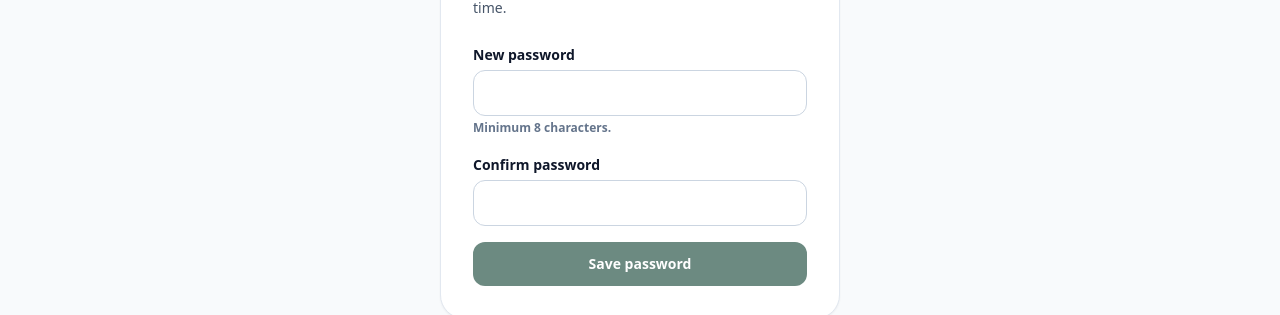
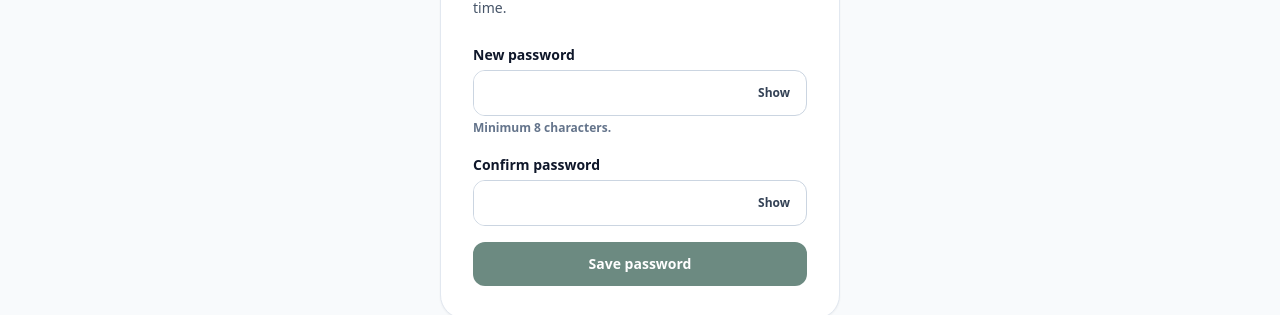
Before and after one commit to greenfieldschool/Greenfield, a Next.js app: page /auth/set-password in a window 1280 px wide. Shown: the part 256-571 px from the top of the page. Built offline with nearby package versions, Linux system fonts and the light colour scheme; no server answers.

Commit message:
Fix set-password session and add show password

```diff
--- a/src/app/auth/set-password/page.tsx
+++ b/src/app/auth/set-password/page.tsx
@@ -1,6 +1,6 @@
 "use client";
 
-import { useMemo, useState } from "react";
+import { useEffect, useMemo, useState } from "react";
 import { useRouter } from "next/navigation";
 import { getSupabaseBrowserClient } from "@/lib/supabase/browser";
 
@@ -15,7 +15,50 @@ export default function SetPasswordPage() {
 
   const [password, setPassword] = useState("");
   const [confirmPassword, setConfirmPassword] = useState("");
+  const [showPassword, setShowPassword] = useState(false);
+  const [showConfirmPassword, setShowConfirmPassword] = useState(false);
   const [state, setState] = useState<FormState>({ status: "idle" });
+
+  useEffect(() => {
+    let cancelled = false;
+
+    async function ensureSessionFromUrl() {
+      const supabase = getSupabaseBrowserClient();
+      if (!supabase) return;
+
+      const { data } = await supabase.auth.getSession();
+      if (data.session) return;
+
+      const url = new URL(window.location.href);
+      const code = url.searchParams.get("code");
+
+      try {
+        if (code) {
+          await supabase.auth.exchangeCodeForSession(code);
+        } else if (window.location.hash?.length) {
+          const hash = window.location.hash.startsWith("#") ? window.location.hash.slice(1) : window.location.hash;
+          const params = new URLSearchParams(hash);
+          const accessToken = params.get("access_token");
+          const refreshToken = params.get("refresh_token");
+
+          if (accessToken && refreshToken) {
+            await supabase.auth.setSession({ access_token: accessToken, refresh_token: refreshToken });
+          }
+        }
+      } catch {
+        // ignore and let the UI show an error when submitting
+      }
+
+      if (!cancelled) {
+        router.refresh();
+      }
+    }
+
+    ensureSessionFromUrl();
+    return () => {
+      cancelled = true;
+    };
+  }, [router]);
 
   const canSubmit = useMemo(() => {
     return password.length >= 8 && password === confirmPassword;
@@ -56,29 +99,47 @@ export default function SetPasswordPage() {
         <form className="mt-6 space-y-4" onSubmit={onSubmit}>
           <div>
             <label className="text-sm font-semibold text-slate-900">New password</label>
+            <div className="mt-1 flex overflow-hidden rounded-xl border border-slate-300 bg-white focus-within:ring-2 focus-within:ring-brand-green">
               <input
-              className="mt-1 w-full rounded-xl border border-slate-300 bg-white px-4 py-3 text-sm outline-none focus:ring-2 focus:ring-brand-green"
+                className="w-full bg-white px-4 py-3 text-sm outline-none"
                 name="password"
-              type="password"
+                type={showPassword ? "text" : "password"}
                 value={password}
                 onChange={(e) => setPassword(e.target.value)}
                 autoComplete="new-password"
                 required
               />
+              <button
+                type="button"
+                onClick={() => setShowPassword((v) => !v)}
+                className="px-4 text-xs font-semibold text-slate-700 hover:bg-slate-50"
+              >
+                {showPassword ? "Hide" : "Show"}
+              </button>
+            </div>
             <div className="mt-1 text-xs font-semibold text-slate-500">Minimum 8 characters.</div>
           </div>
 
           <div>
             <label className="text-sm font-semibold text-slate-900">Confirm password</label>
+            <div className="mt-1 flex overflow-hidden rounded-xl border border-slate-300 bg-white focus-within:ring-2 focus-within:ring-brand-green">
               <input
-              className="mt-1 w-full rounded-xl border border-slate-300 bg-white px-4 py-3 text-sm outline-none focus:ring-2 focus:ring-brand-green"
+                className="w-full bg-white px-4 py-3 text-sm outline-none"
                 name="confirm_password"
-              type="password"
+                type={showConfirmPassword ? "text" : "password"}
                 value={confirmPassword}
                 onChange={(e) => setConfirmPassword(e.target.value)}
                 autoComplete="new-password"
                 required
               />
+              <button
+                type="button"
+                onClick={() => setShowConfirmPassword((v) => !v)}
+                className="px-4 text-xs font-semibold text-slate-700 hover:bg-slate-50"
+              >
+                {showConfirmPassword ? "Hide" : "Show"}
+              </button>
+            </div>
           </div>
 
           {state.status === "error" ? (
```
Lines whose indentation alone changed are shown as unchanged.
